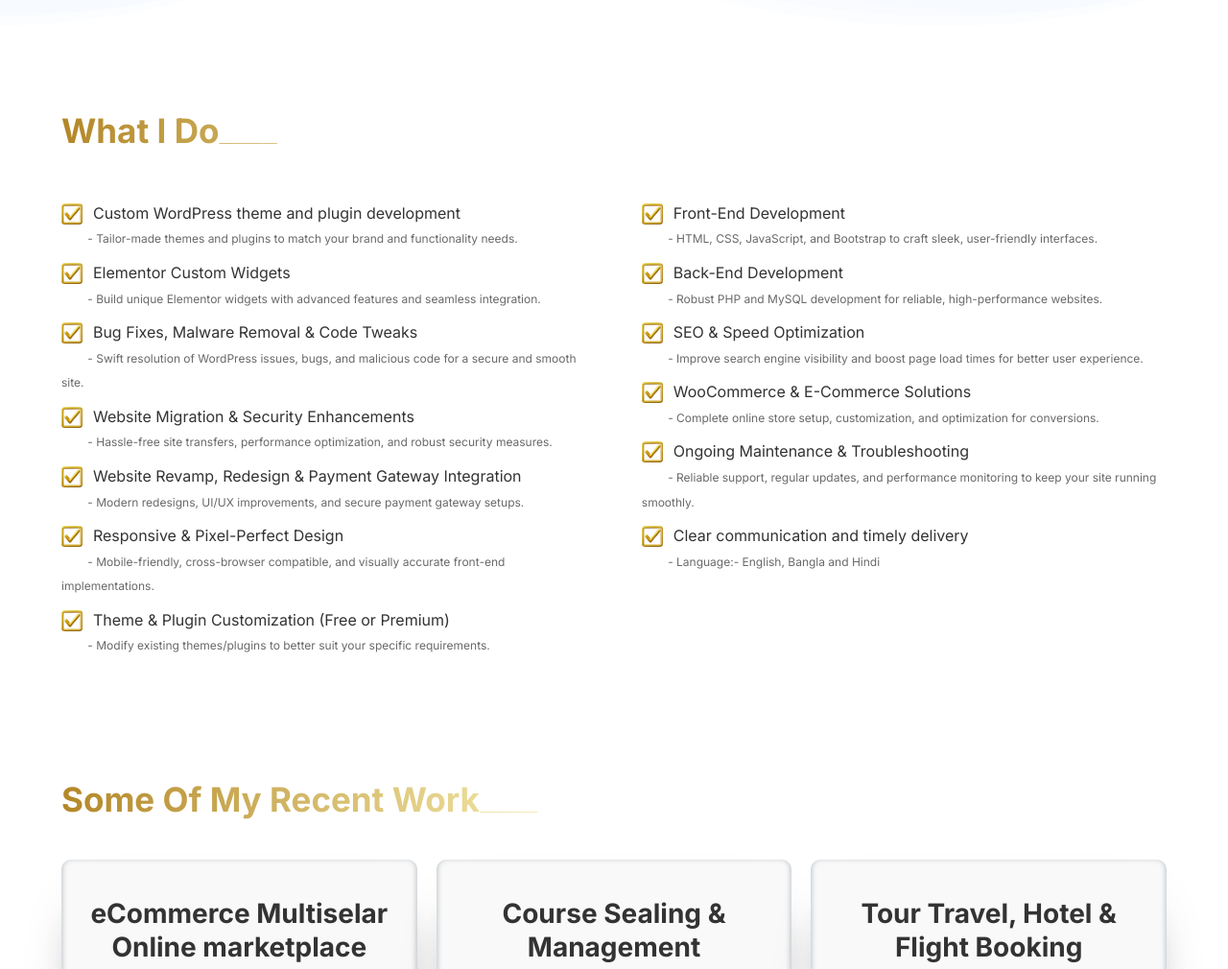
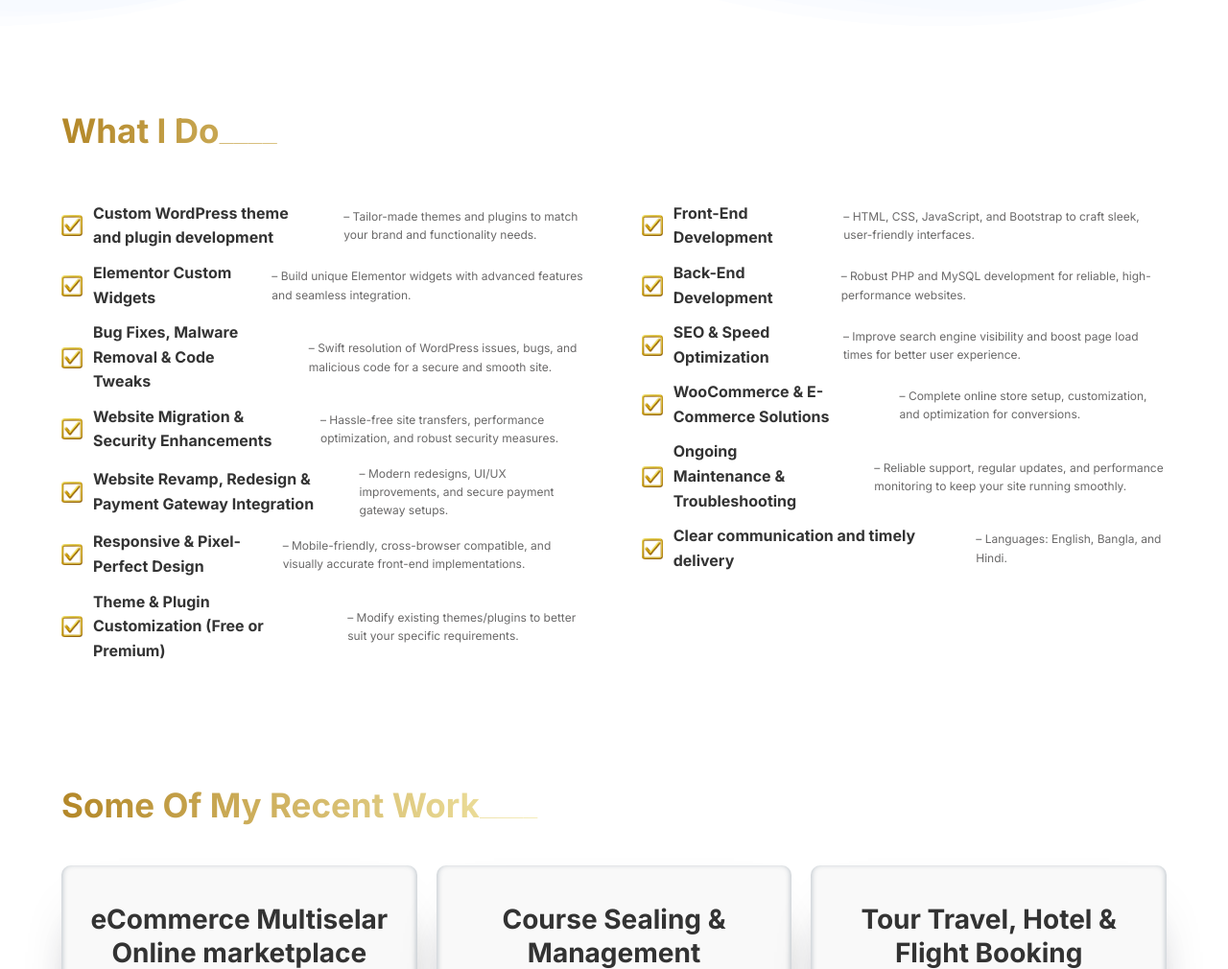
Before and after one commit to harun210/harunrashid, a plain HTML site: page index.html in a window 1280 px wide. Shown: the part 1771-2781 px from the top of the page at 96% size. Drawn offline with Linux system fonts and the light colour scheme; animation ran at ten frames a second.

Commit message:
Update index.html

```diff
--- a/index.html
+++ b/index.html
@@ -114,37 +114,76 @@
 	 <h1 style="padding-top: 50px;" class="section_title">What I Do<span style="font-weight:100">____</span></h1>
 	    <div style="display: flex; align-items: self-start;gap: 5%;" class="">
 		   <div class="left-content" style="width: 50%; float:left;">
-		       <ul class="what_do">
-			  <li><img src="images/gold-icon.png" alt="my Portfolio Image"> Custom WordPress theme and plugin development</li>
-			  <span> - Tailor-made themes and plugins to match your brand and functionality needs.</span>
-			  <li><img src="images/gold-icon.png" alt="my Portfolio Image"> Elementor Custom Widgets </li>
-			  <span> - Build unique Elementor widgets with advanced features and seamless integration.</span>
-			  <li><img src="images/gold-icon.png" alt="my Portfolio Image"> Bug Fixes, Malware Removal & Code Tweaks </li>
-			  <span> - Swift resolution of WordPress issues, bugs, and malicious code for a secure and smooth site.</span>
-			  <li><img src="images/gold-icon.png" alt="my Portfolio Image"> Website Migration & Security Enhancements </li>
-			  <span> - Hassle-free site transfers, performance optimization, and robust security measures.</span>
-			  <li><img src="images/gold-icon.png" alt="my Portfolio Image"> Website Revamp, Redesign & Payment Gateway Integration </li>
-			  <span> - Modern redesigns, UI/UX improvements, and secure payment gateway setups.</span>
-			  <li><img src="images/gold-icon.png" alt="my Portfolio Image"> Responsive & Pixel-Perfect Design </li>
-			  <span> - Mobile-friendly, cross-browser compatible, and visually accurate front-end implementations.</span>
-			  <li><img src="images/gold-icon.png" alt="my Portfolio Image"> Theme & Plugin Customization (Free or Premium) </li>
-			  <span> - Modify existing themes/plugins to better suit your specific requirements.</span>
+		      <ul class="what_do">
+				  <li>
+					<img src="images/gold-icon.png" alt="my Portfolio Image">
+					<strong>Custom WordPress theme and plugin development</strong>
+					<span> – Tailor-made themes and plugins to match your brand and functionality needs.</span>
+				  </li>
+				  <li>
+					<img src="images/gold-icon.png" alt="my Portfolio Image">
+					<strong>Elementor Custom Widgets</strong>
+					<span> – Build unique Elementor widgets with advanced features and seamless integration.</span>
+				  </li>
+				  <li>
+					<img src="images/gold-icon.png" alt="my Portfolio Image">
+					<strong>Bug Fixes, Malware Removal & Code Tweaks</strong>
+					<span> – Swift resolution of WordPress issues, bugs, and malicious code for a secure and smooth site.</span>
+				  </li>
+				  <li>
+					<img src="images/gold-icon.png" alt="my Portfolio Image">
+					<strong>Website Migration & Security Enhancements</strong>
+					<span> – Hassle-free site transfers, performance optimization, and robust security measures.</span>
+				  </li>
+				  <li>
+					<img src="images/gold-icon.png" alt="my Portfolio Image">
+					<strong>Website Revamp, Redesign & Payment Gateway Integration</strong>
+					<span> – Modern redesigns, UI/UX improvements, and secure payment gateway setups.</span>
+				  </li>
+				  <li>
+					<img src="images/gold-icon.png" alt="my Portfolio Image">
+					<strong>Responsive & Pixel-Perfect Design</strong>
+					<span> – Mobile-friendly, cross-browser compatible, and visually accurate front-end implementations.</span>
+				  </li>
+				  <li>
+					<img src="images/gold-icon.png" alt="my Portfolio Image">
+					<strong>Theme & Plugin Customization (Free or Premium)</strong>
+					<span> – Modify existing themes/plugins to better suit your specific requirements.</span>
+				  </li>
 			</ul>
 		   </div>
 		   <div class="right-content" style="width: 50%; float:right;">
 			<ul class="what_do">
-			  <li><img src="images/gold-icon.png" alt="my Portfolio Image"> Front-End Development </li>
-			  <span> - HTML, CSS, JavaScript, and Bootstrap to craft sleek, user-friendly interfaces.</span>
-			  <li><img src="images/gold-icon.png" alt="my Portfolio Image"> Back-End Development</li>
-			  <span> - Robust PHP and MySQL development for reliable, high-performance websites.</span>
-			  <li><img src="images/gold-icon.png" alt="my Portfolio Image"> SEO & Speed Optimization </li>
-			  <span> - Improve search engine visibility and boost page load times for better user experience. </span>
-			  <li><img src="images/gold-icon.png" alt="my Portfolio Image"> WooCommerce & E-Commerce Solutions </li>
-			  <span> - Complete online store setup, customization, and optimization for conversions.</span>
-			  <li><img src="images/gold-icon.png" alt="my Portfolio Image"> Ongoing Maintenance & Troubleshooting </li>
-			  <span> - Reliable support, regular updates, and performance monitoring to keep your site running smoothly.</span>
-			  <li><img src="images/gold-icon.png" alt="my Portfolio Image"> Clear communication and timely delivery </li>
-			  <span> - Language:-  English, Bangla and Hindi </span>
+				  <li>
+					<img src="images/gold-icon.png" alt="Portfolio icon">
+					<strong>Front-End Development</strong>
+					<span>– HTML, CSS, JavaScript, and Bootstrap to craft sleek, user-friendly interfaces.</span>
+				  </li>
+				  <li>
+					<img src="images/gold-icon.png" alt="Portfolio icon">
+					<strong>Back-End Development</strong>
+					<span>– Robust PHP and MySQL development for reliable, high-performance websites.</span>
+				  </li>
+				  <li>
+					<img src="images/gold-icon.png" alt="Portfolio icon">
+					<strong>SEO &amp; Speed Optimization</strong>
+					<span>– Improve search engine visibility and boost page load times for better user experience.</span>
+				  </li>
+				  <li>
+					<img src="images/gold-icon.png" alt="Portfolio icon">
+					<strong>WooCommerce &amp; E-Commerce Solutions</strong>
+					<span>– Complete online store setup, customization, and optimization for conversions.</span>
+				  </li>
+				  <li>
+					<img src="images/gold-icon.png" alt="Portfolio icon">
+					<strong>Ongoing Maintenance &amp; Troubleshooting</strong>
+					<span>– Reliable support, regular updates, and performance monitoring to keep your site running smoothly.</span>
+				  </li>
+				  <li>
+					<img src="images/gold-icon.png" alt="Portfolio icon">
+					<strong>Clear communication and timely delivery</strong>
+					<span>– Languages: English, Bangla, and Hindi.</span>
+				  </li>
 			</ul>
 		   </div>
 
```
